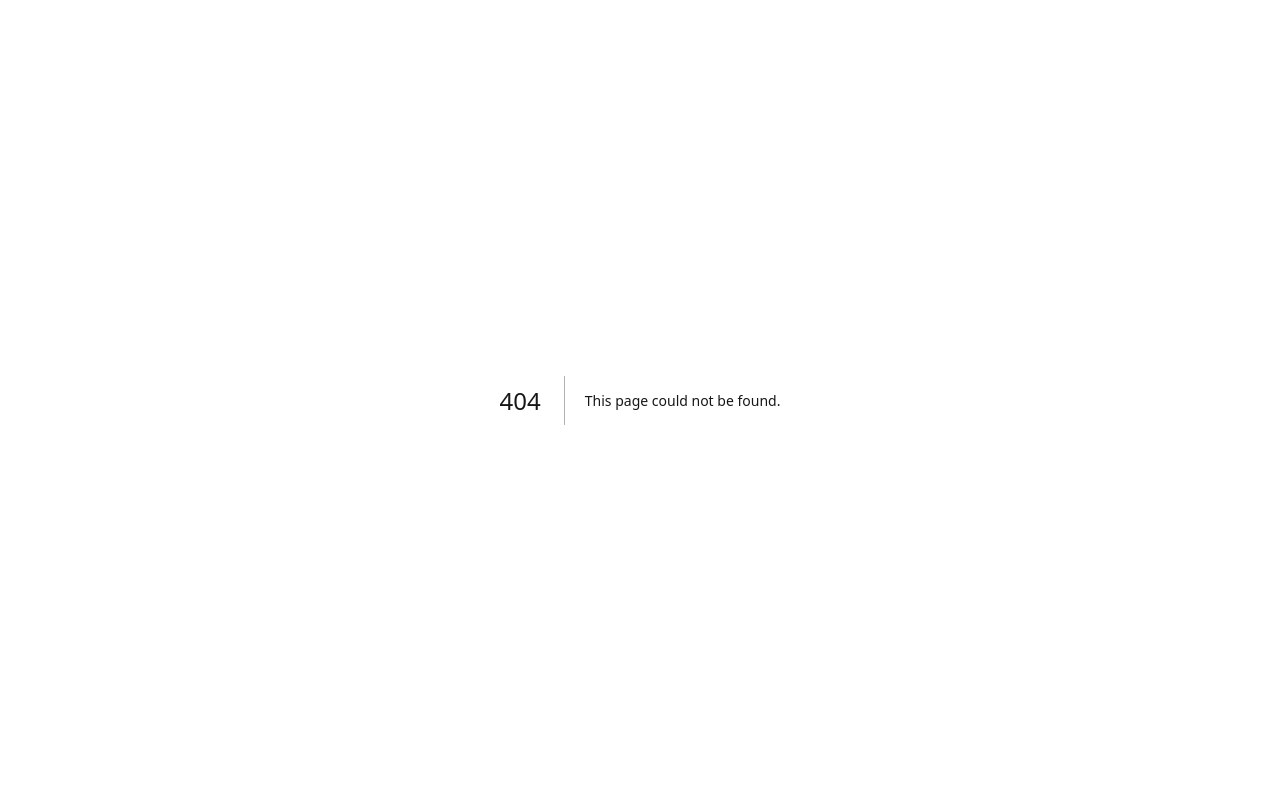
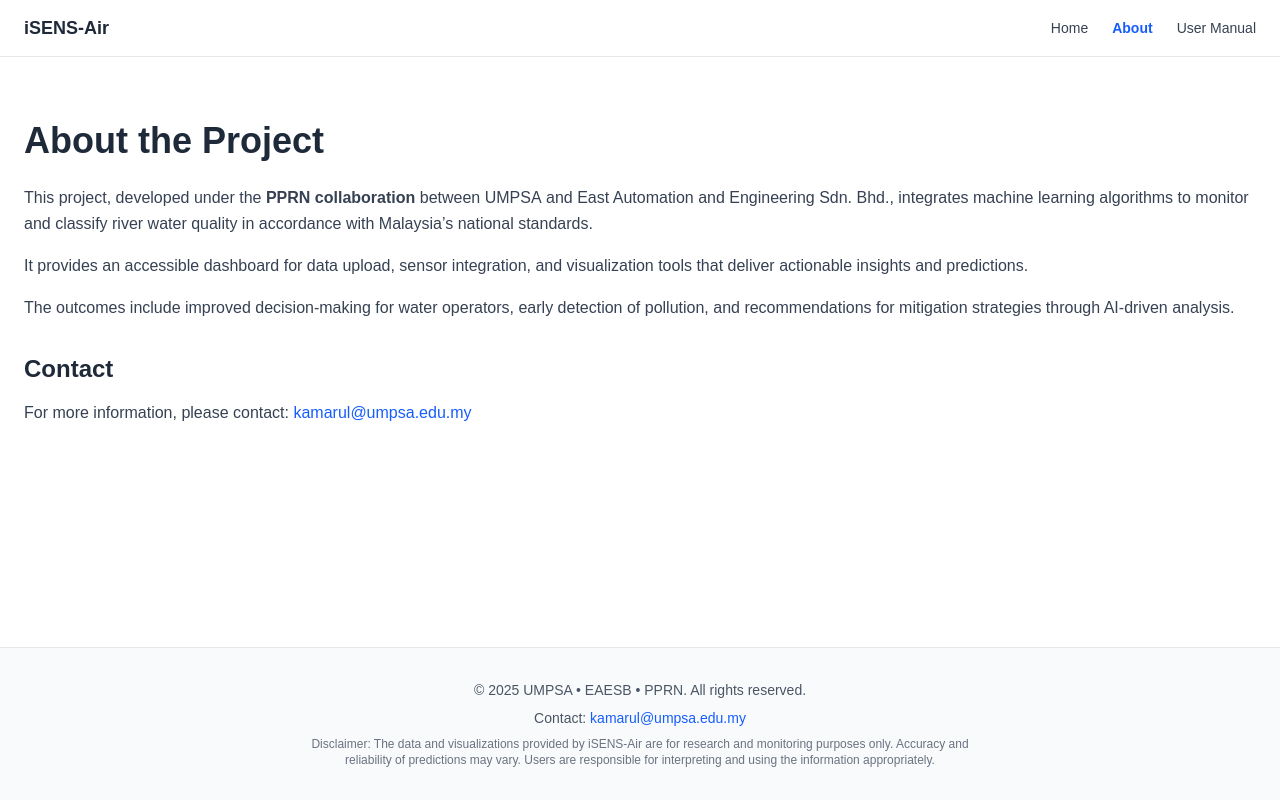
Before and after one commit to NaufalRozan/isens-air, a Next.js app: page /about in a window 1280 px wide. Before the commit this address had no page. Built offline with nearby package versions, Linux system fonts and the light colour scheme.

Commit message:
feat: add Navbar and Footer components, and create About and User Manual pages

```diff
--- /dev/null
+++ b/src/app/about/page.tsx
@@ -0,0 +1,42 @@
+"use client";
+
+export default function InfoPage() {
+    return (
+        <main className=" bg-white">
+            <div className="container mx-auto px-4 md:px-6 py-16">
+                <h1 className="text-3xl md:text-4xl font-extrabold text-gray-800 mb-6">
+                    About the Project
+                </h1>
+
+                <p className="text-gray-700 leading-relaxed mb-4">
+                    This project, developed under the <strong>PPRN collaboration</strong> between{" "}
+                    <span className="font-medium">UMPSA</span> and{" "}
+                    <span className="font-medium">East Automation and Engineering Sdn. Bhd.</span>,
+                    integrates machine learning algorithms to monitor and classify river water quality
+                    in accordance with Malaysia’s national standards.
+                </p>
+
+                <p className="text-gray-700 leading-relaxed mb-4">
+                    It provides an accessible dashboard for data upload, sensor integration, and
+                    visualization tools that deliver actionable insights and predictions.
+                </p>
+
+                <p className="text-gray-700 leading-relaxed mb-8">
+                    The outcomes include improved decision-making for water operators, early detection
+                    of pollution, and recommendations for mitigation strategies through AI-driven analysis.
+                </p>
+
+                <h2 className="text-2xl font-bold text-gray-800 mb-4">Contact</h2>
+                <p className="text-gray-700">
+                    For more information, please contact:{" "}
+                    <a
+                        href="mailto:kamarul@umpsa.edu.my"
+                        className="text-blue-600 hover:underline"
+                    >
+                        kamarul@umpsa.edu.my
+                    </a>
+                </p>
+            </div>
+        </main>
+    );
+}
--- /dev/null
+++ b/src/app/docs/user-manual/page.tsx
@@ -0,0 +1,24 @@
+"use client";
+
+export default function UserManualPage() {
+    return (
+        <main className=" bg-white">
+            <div className="container mx-auto px-4 md:px-6 py-16 text-center">
+                <h1 className="text-3xl md:text-4xl font-extrabold text-gray-800 mb-6">
+                    User Manual
+                </h1>
+
+                <p className="text-gray-700 text-lg mb-4">
+                    The official user manual is not yet available.
+                </p>
+                <p className="text-gray-700 text-lg mb-8">
+                    <span className="font-semibold">Coming Soon</span> — please check back later for updates.
+                </p>
+
+                <div className="inline-block rounded-lg border border-gray-300 bg-gray-50 px-6 py-3 text-gray-600 font-medium shadow-sm">
+                    📄 User Manual will be provided here once published.
+                </div>
+            </div>
+        </main>
+    );
+}
--- a/src/app/layout.tsx
+++ b/src/app/layout.tsx
@@ -1,6 +1,8 @@
 import type { Metadata } from "next";
 import { Geist, Geist_Mono } from "next/font/google";
 import "./globals.css";
+import Navbar from "@/components/Navbar";
+import Footer from "@/components/Footer";
 
 const geistSans = Geist({
   variable: "--font-geist-sans",
@@ -25,9 +27,11 @@ export default function RootLayout({
   return (
     <html lang="en">
       <body
-        className={`${geistSans.variable} ${geistMono.variable} antialiased`}
+        className={`${geistSans.variable} ${geistMono.variable} antialiased flex flex-col min-h-screen`}
       >
-        {children}
+        <Navbar />
+        <main className="flex-1">{children}</main>
+        <Footer />
       </body>
     </html>
   );
--- /dev/null
+++ b/src/components/Footer.tsx
@@ -0,0 +1,26 @@
+export default function Footer() {
+    return (
+        <footer className="bg-gray-50 border-t border-gray-200 mt-16">
+            <div className="container mx-auto px-4 md:px-6 py-8 text-center text-sm text-gray-600">
+                <p className="mb-2">
+                    © {new Date().getFullYear()} UMPSA • EAESB • PPRN. All rights reserved.
+                </p>
+                <p className="mb-2">
+                    Contact:{" "}
+                    <a
+                        href="mailto:kamarul@umpsa.edu.my"
+                        className="text-blue-600 hover:underline"
+                    >
+                        kamarul@umpsa.edu.my
+                    </a>
+                </p>
+                <p className="text-xs text-gray-500 max-w-2xl mx-auto">
+                    Disclaimer: The data and visualizations provided by iSENS-Air are for
+                    research and monitoring purposes only. Accuracy and reliability of
+                    predictions may vary. Users are responsible for interpreting and using
+                    the information appropriately.
+                </p>
+            </div>
+        </footer>
+    );
+}
--- /dev/null
+++ b/src/components/Navbar.tsx
@@ -0,0 +1,43 @@
+"use client";
+import Link from "next/link";
+import { usePathname } from "next/navigation";
+
+const links = [
+    { href: "/", label: "Home" },
+    { href: "/about", label: "About" },
+    { href: "/docs/user-manual", label: "User Manual" },
+];
+
+export default function Navbar() {
+    const pathname = usePathname();
+
+    return (
+        <nav className="bg-white border-b border-gray-200">
+            <div className="container mx-auto px-4 md:px-6 h-14 flex items-center justify-between">
+                {/* brand */}
+                <Link href="/" className="font-bold text-gray-800 text-lg">
+                    iSENS-Air
+                </Link>
+
+                {/* links */}
+                <div className="flex gap-6 text-sm font-medium">
+                    {links.map((link) => {
+                        const isActive =
+                            pathname === link.href ||
+                            (link.href !== "/" && pathname.startsWith(link.href));
+                        return (
+                            <Link
+                                key={link.href}
+                                href={link.href}
+                                className={`${isActive ? "text-blue-600 font-semibold" : "text-gray-700"
+                                    } hover:text-blue-600`}
+                            >
+                                {link.label}
+                            </Link>
+                        );
+                    })}
+                </div>
+            </div>
+        </nav>
+    );
+}
```
